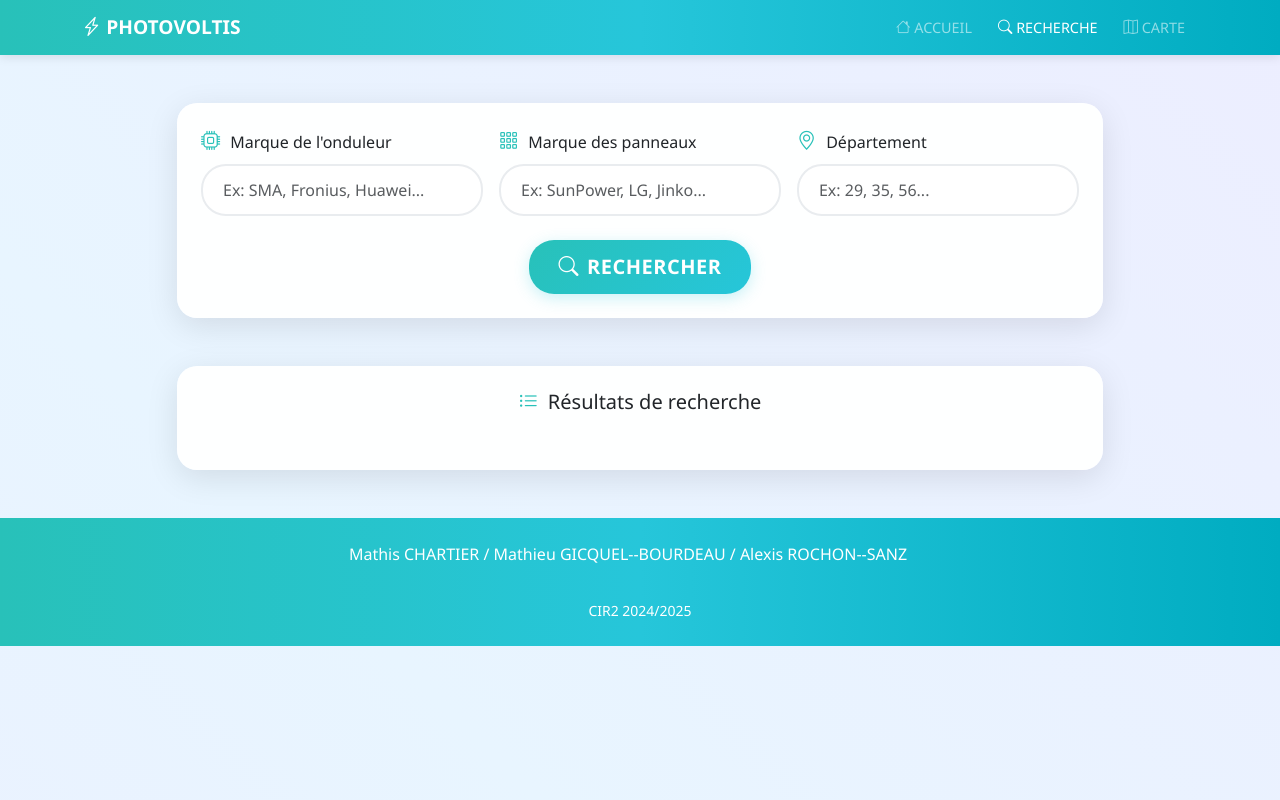
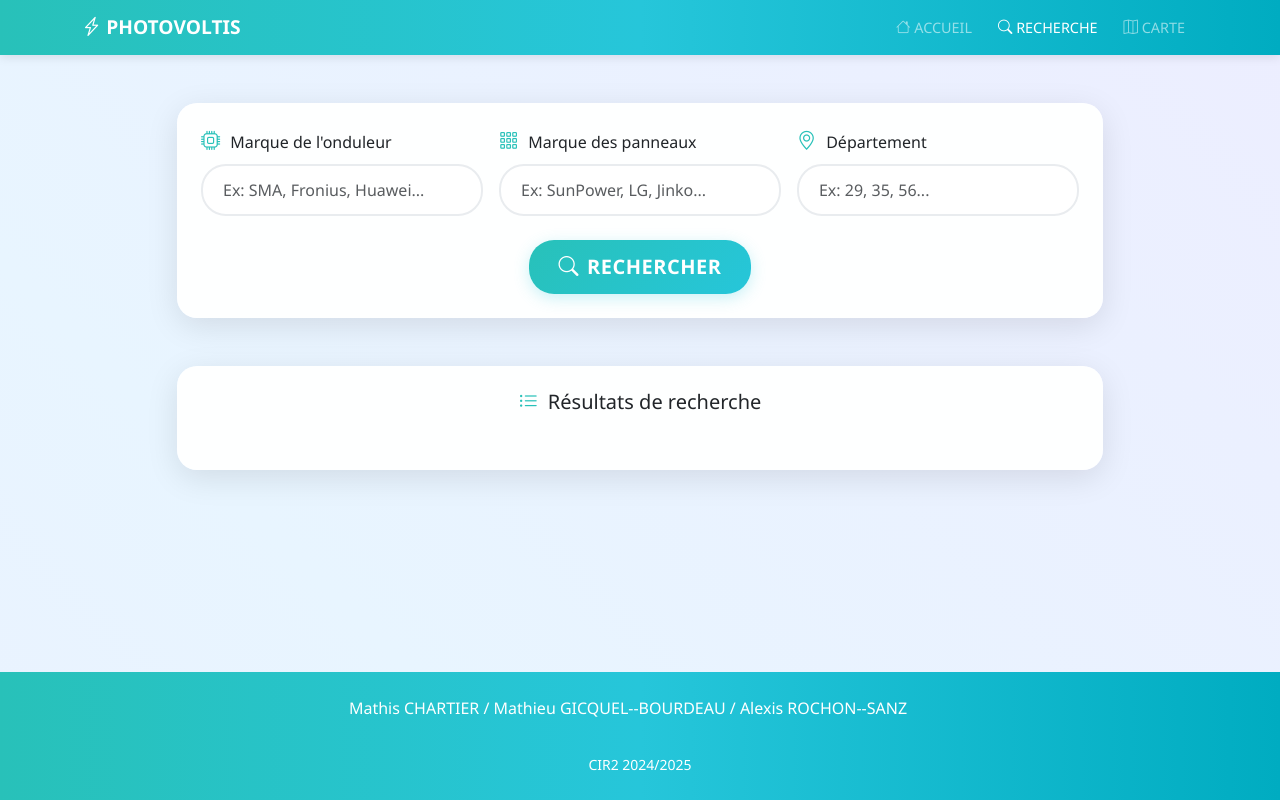
Before and after one commit to projetCIR2webProjetFinDannee/projetCIR2webProjetFinDannee, a PHP site: page /front/recherche.php in a window 1280 px wide. Run offline with PHP 8.4, Linux system fonts and the light colour scheme.

Commit message:
footer colle

```diff
--- a/site/front/recherche.php
+++ b/site/front/recherche.php
@@ -11,6 +11,24 @@
     <!-- CSS commun -->
     <link rel="stylesheet" href="../css/commun.css">
     <link rel="stylesheet" href="../css/recherche.css">
+    <style>
+        html, body {
+            height: 100%;
+        }
+
+        body {
+            display: flex;
+            flex-direction: column;
+        }
+
+        .main-content {
+            flex: 1;
+        }
+
+        .footer-custom {
+            margin-top: auto;
+        }
+    </style>
 </head>
 <body>
     <div class="animated-bg"></div>
```
Also changed, not shown: site/css/footer.css (indentation only), site/css/recherche.css (indentation only).
